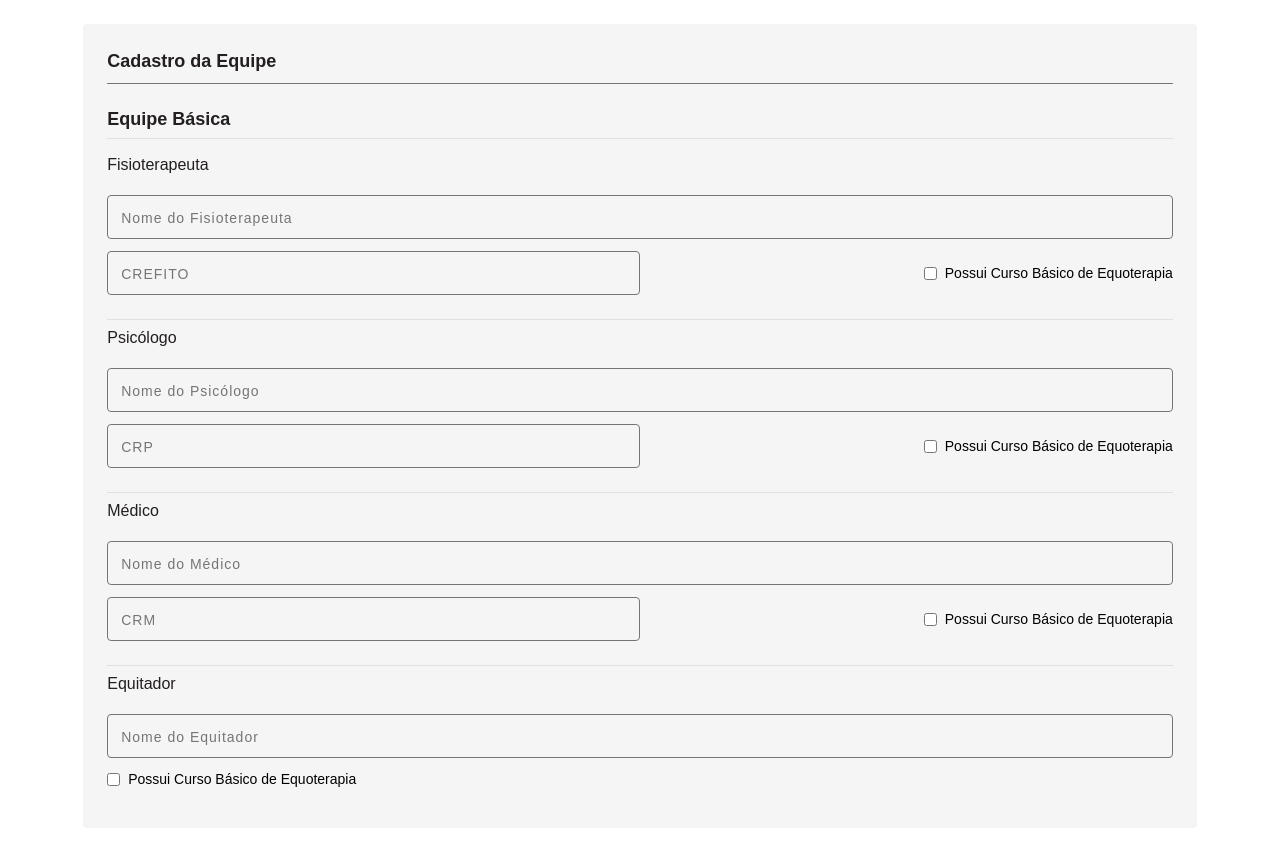
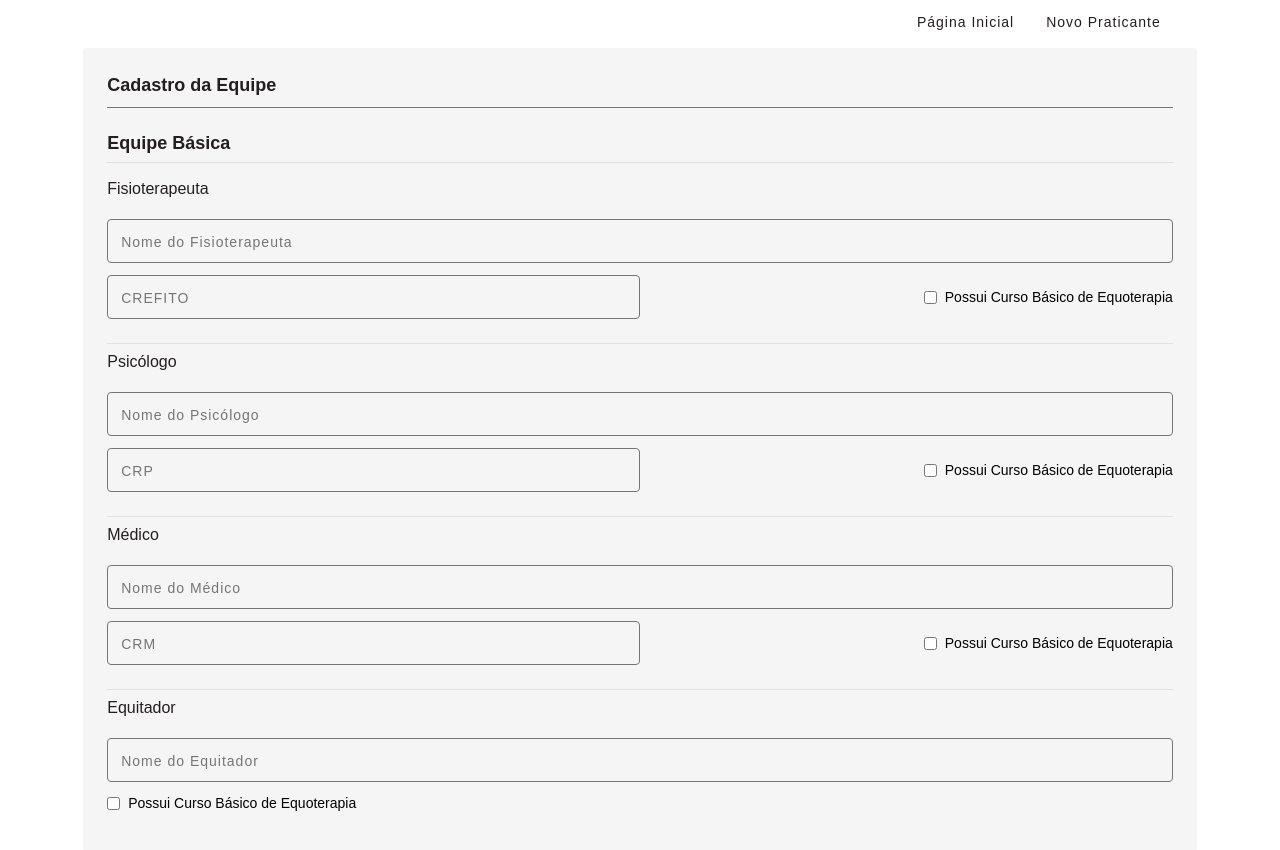
Before and after one commit to yovanycunha/equo-center-front, a Next.js app: page /centro in a window 1280 px wide. Shown: the top 850 px of the page. Built offline with nearby package versions, Linux system fonts and the light colour scheme.

Commit message:
Navbar Component - Page de criação de equipe - sprint7

```diff
--- a/src/app/centro/page.module.scss
+++ b/src/app/centro/page.module.scss
@@ -1,5 +1,61 @@
 @use "@/app/styles/colors.module.scss" as *;
 @use "@/app/styles/breakpoints" as *;
+
+.header {
+  width: 100%;
+  .navContainer {
+    display: flex;
+    width: 87%;
+    max-width: 1200px;
+    margin: 0 auto;
+    padding: 8px 24px;
+
+    box-sizing: border-box;
+
+    position: fixed;
+    top: 0;
+    right: 0;
+    left: 0;
+    z-index: 9995;
+
+    background-color: transparent;
+    backdrop-filter: blur(3px);
+
+    transition: all 0.2s ease-in-out;
+
+    justify-content: flex-end;
+
+    .linksList {
+      display: flex;
+      flex-direction: row;
+      gap: 8px;
+      .linkWrapper {
+        list-style: none;
+        .link {
+          display: flex;
+
+          align-items: center;
+          justify-content: center;
+
+          color: $text;
+
+          font-size: 1.4rem;
+          font-weight: 500;
+          text-decoration: none;
+          letter-spacing: 1px;
+
+          padding: 6px 12px;
+
+          border-radius: 16px;
+
+          &:hover {
+            background: $gray400;
+          }
+        }
+      }
+    }
+  }
+}
 
 .main {
   .container {
@@ -81,7 +137,7 @@
       background: $gray100;
       border-radius: 4px;
 
-      margin: 24px auto 16px;
+      margin: 48px auto 16px;
 
       .inputGroups {
         .inlineGroup {
--- a/src/app/centro/page.tsx
+++ b/src/app/centro/page.tsx
@@ -4,9 +4,12 @@ import { useForm } from "react-hook-form";
 import scss from "./page.module.scss";
 import Input from "@/components/Input/Input";
 import { ICentro } from "./types";
-import { useState } from "react";
+import { CSSProperties, useState } from "react";
+import Link from "next/link";
 
 export default function CadastroEquipe() {
+  const navContainer = [scss.navContainer];
+
   const [isBasicTeam, setIsBasicTeam] = useState<Boolean>(true);
 
   const {
@@ -158,12 +161,32 @@ export default function CadastroEquipe() {
     );
   };
 
-  console.table(watch("fisioterapeuta"));
-  console.table(watch("psicologo"));
-  console.table(watch("medico"));
-  console.table(watch("equitador"));
+  const getNavbarStyle = () => {
+    const style: CSSProperties = { top: "0px" };
+
+    return style;
+  };
+
+  const renderLink = ({ label, to }: any) => {
+    return (
+      <li className={scss.linkWrapper}>
+        <Link href={to} rel="noreferrer" className={scss.link}>
+          {label}
+        </Link>
+      </li>
+    );
+  };
 
   return (
+    <>
+      <header className={scss.header}>
+        <nav className={navContainer.join(" ")} style={getNavbarStyle()}>
+          <ul className={scss.linksList}>
+            {renderLink({ label: "Página Inicial", to: "/" })}
+            {renderLink({ label: "Novo Praticante", to: "/praticante" })}
+          </ul>
+        </nav>
+      </header>
       <main className={scss.main}>
         <div className={scss.container}>
           <h1 className={scss.title}>Cadastro da Equipe</h1>
@@ -195,5 +218,6 @@ export default function CadastroEquipe() {
           </form>
         </div>
       </main>
+    </>
   );
 }
--- a/src/app/styles/colors.module.scss
+++ b/src/app/styles/colors.module.scss
@@ -8,13 +8,18 @@ $info: #1890ff;
 
 $white: #fff;
 $whiteIce: #f6f6f6;
+
 $gray50: #fafafa;
 $gray100: #f5f5f5;
 $gray200: #eee;
 $gray300: #e0e0e0;
+$gray400: #bdbdbd;
+$gray500: #9e9e9e;
 $gray600: #757575;
 $gray700: #616161;
 $gray800: #424242;
 $gray600: #757575;
 $gray800: #424242;
 $gray900: #212121;
+
+$black: #202020;
```
Lines whose indentation alone changed are shown as unchanged.
